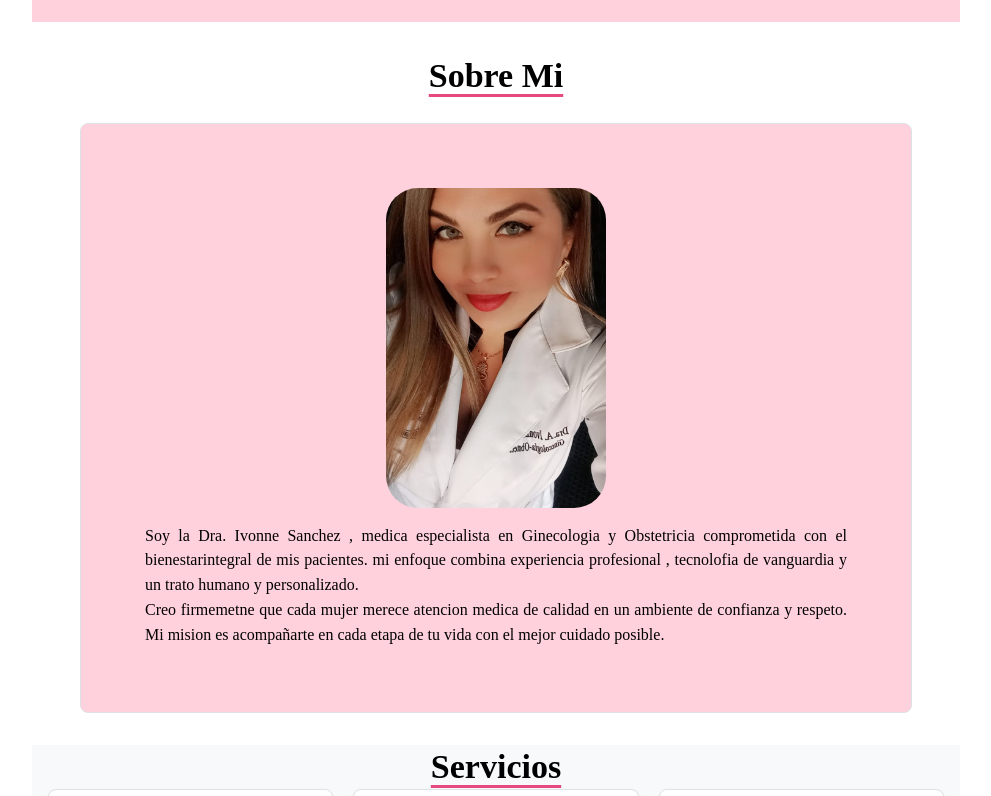
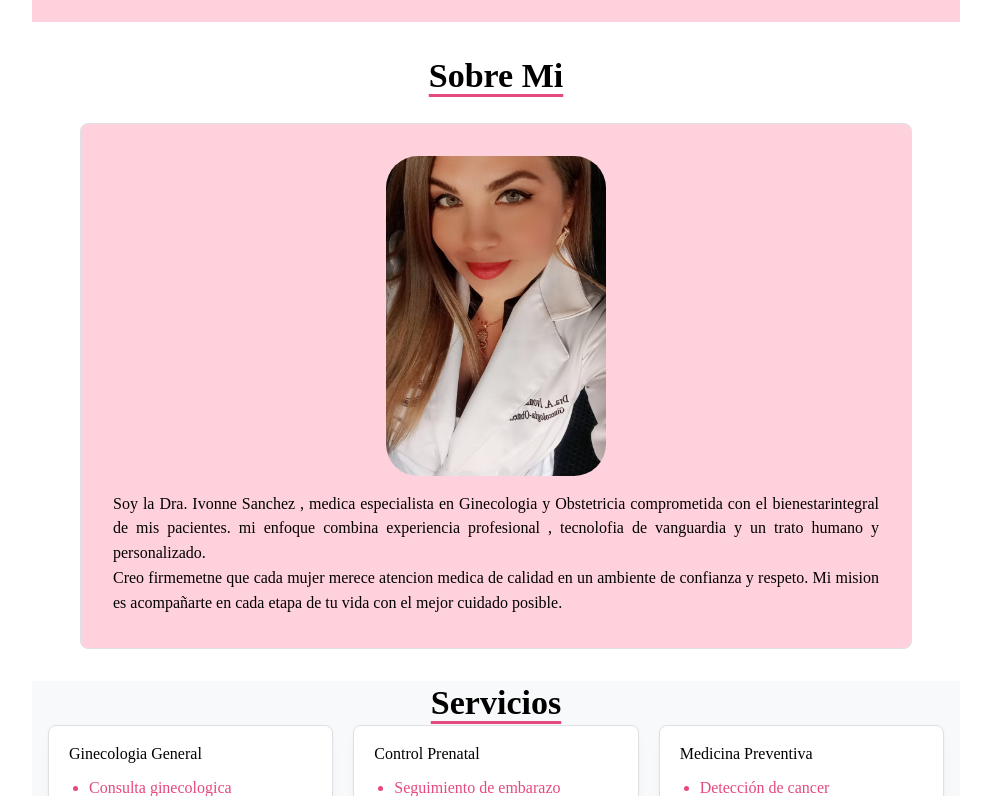
Before and after one commit to tofivann/landing_page_dra, a React (Vite) app: page / in a window 1280 px wide. Shown: the part 404-1200 px from the top of the page, without its empty margins (144-1135 px from the left). Built offline with nearby package versions, Linux system fonts and the light colour scheme; a web font is replaced by a local one.

Commit message:
arreglando menu

```diff
--- a/src/components/AboutSection.tsx
+++ b/src/components/AboutSection.tsx
@@ -24,7 +24,7 @@ export function AboutSection() {
 
       <Box p="sm">
         <Container>
-          <Paper p="xl" radius="md" withBorder className={classes.inicioBox}>
+          <Paper  radius="md" withBorder className={classes.inicioBox}>
             <Group p="xl" justify="center" align="center">
               <Image
                 h={320}
--- a/src/components/Navbar.module.css
+++ b/src/components/Navbar.module.css
@@ -30,7 +30,7 @@
 }
 :global(#inicio),
 :global(#sobre-mi),
-:global(#servicios),
+:global(#Servicios),
 :global(#contacto) {
-  scroll-margin-top: 80px;
+  scroll-margin-top: 100px;
 }
--- a/src/components/Navbar.tsx
+++ b/src/components/Navbar.tsx
@@ -19,7 +19,7 @@ export function Navbar() {
             <Anchor
               href="#inicio"
               underline="never"
-              style={{ color: "inherit" }}
+
             >
               <Stack  align="flex-start">
                 <Title order={3} c="pink" style={{ lineHeight: 1 }}>
```
